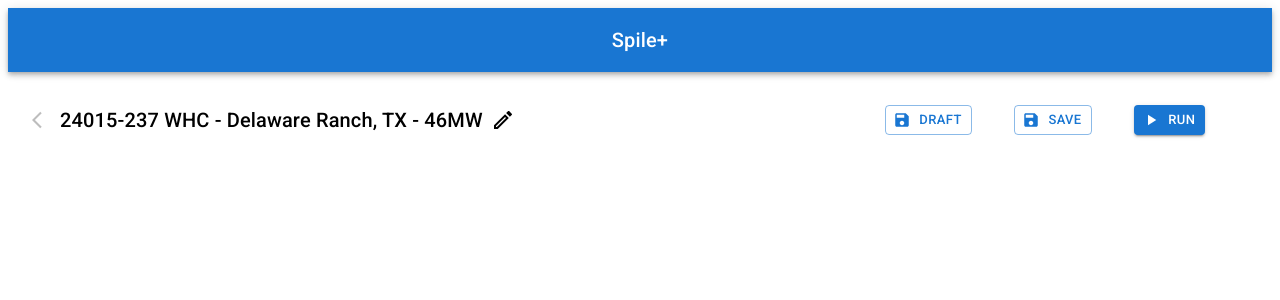
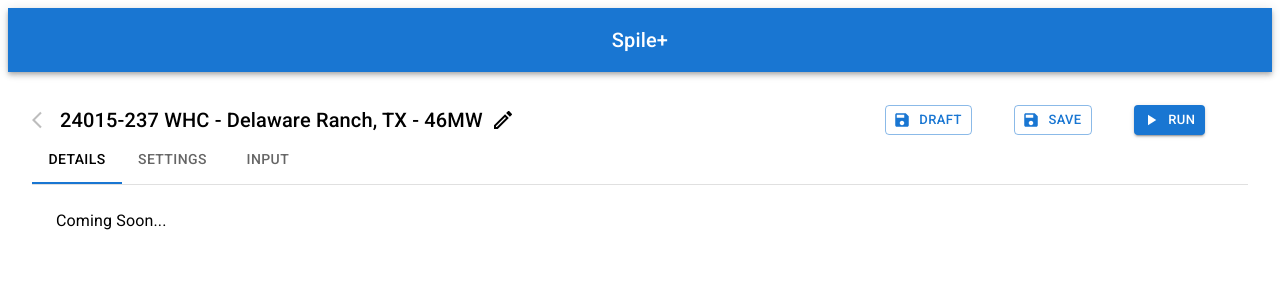
Before and after one commit to qur786/structurology, a React (Vite) app: page /projects/1 in a window 1280 px wide. Shown: the top 300 px of the page. Built offline with nearby package versions, Linux system fonts and the light colour scheme.

Commit message:
feat: added tabs in the project page

```diff
--- a/package.json
+++ b/package.json
@@ -15,6 +15,7 @@
     "@emotion/styled": "^11.11.5",
     "@fontsource/roboto": "^5.0.13",
     "@mui/icons-material": "^5.15.19",
+    "@mui/lab": "^5.0.0-alpha.170",
     "@mui/material": "^5.15.19",
     "@tanstack/react-table": "^8.17.3",
     "react": "^18.2.0",
--- a/src/pages/ProjectPage/index.tsx
+++ b/src/pages/ProjectPage/index.tsx
@@ -1,5 +1,6 @@
-import { Button, Grid, Typography } from "@mui/material";
-import { useMemo } from "react";
+import { Button, Grid, Typography, Box, Tab } from "@mui/material";
+import { TabContext, TabList, TabListProps, TabPanel } from "@mui/lab";
+import { useMemo, useState } from "react";
 import { useParams } from "react-router-dom";
 import { PROJECTS } from "../../components/ProjectTable/utils";
 import {
@@ -10,11 +11,17 @@
 } from "@mui/icons-material";
 
 export function ProjectPage(): JSX.Element {
+  const [tab, setTab] = useState("details");
   const { id } = useParams();
+
+  const handleTabChange: TabListProps["onChange"] = (_event, newValue) => {
+    setTab(newValue);
+  };
 
   const selectedProject = useMemo(() => {
     return PROJECTS.find((ele) => ele.id === id);
   }, [id]);
+
   return (
     <Grid container>
       <Grid container item alignItems="center">
@@ -35,6 +42,20 @@
           </Button>
         </Grid>
       </Grid>
+      <Box sx={{ width: "100%", typography: "body1" }}>
+        <TabContext value={tab}>
+          <Box sx={{ borderBottom: 1, borderColor: "divider" }}>
+            <TabList onChange={handleTabChange} textColor="inherit">
+              <Tab label="Details" value="details" />
+              <Tab label="Settings" value="settings" />
+              <Tab label="Input" value="input" />
+            </TabList>
+          </Box>
+          <TabPanel value="details">Coming Soon...</TabPanel>
+          <TabPanel value="settings">Coming Soon...</TabPanel>
+          <TabPanel value="input">Coming Soon...</TabPanel>
+        </TabContext>
+      </Box>
     </Grid>
   );
 }
```
Also changed, not shown: 1 other file (tests, documents, lock files or other folders).
